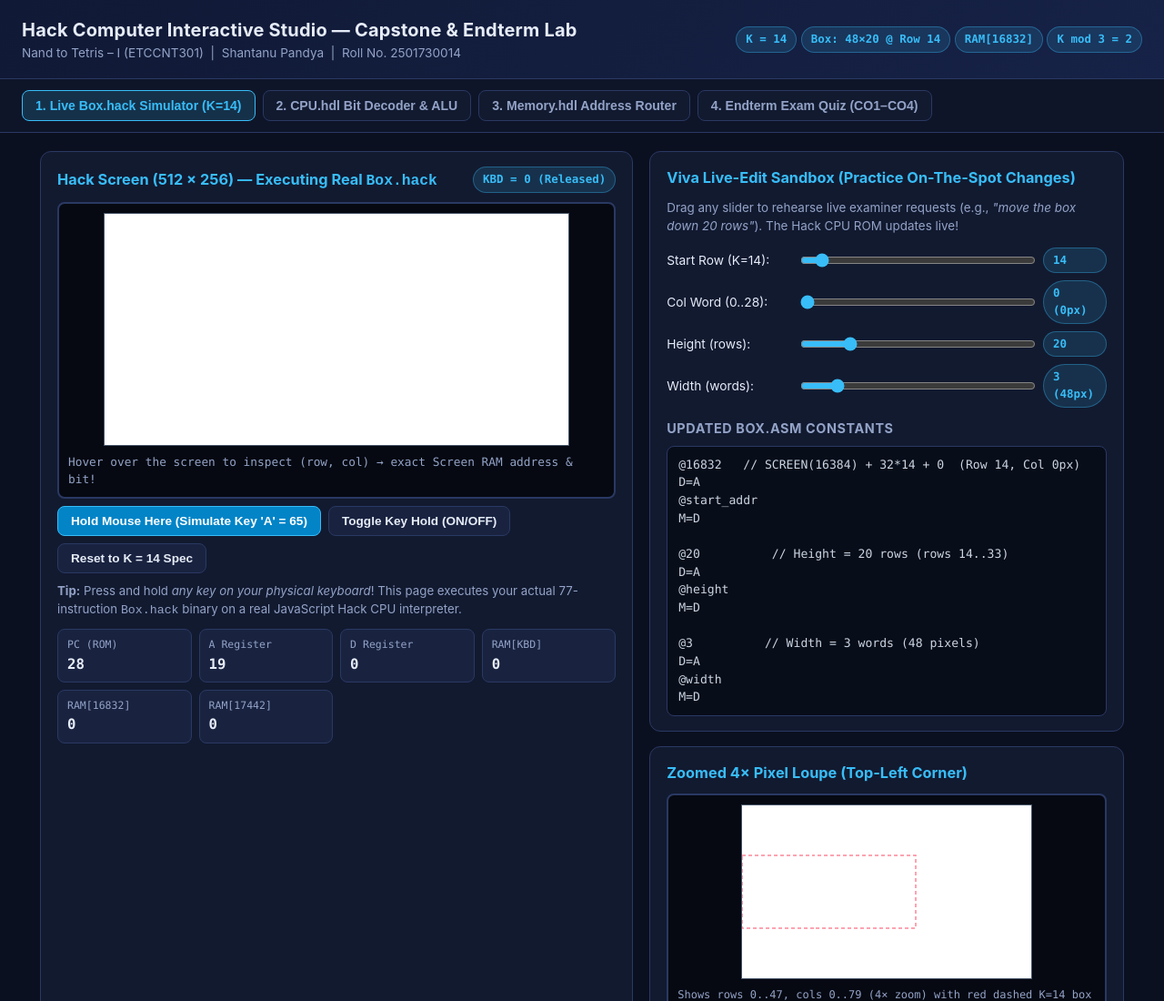
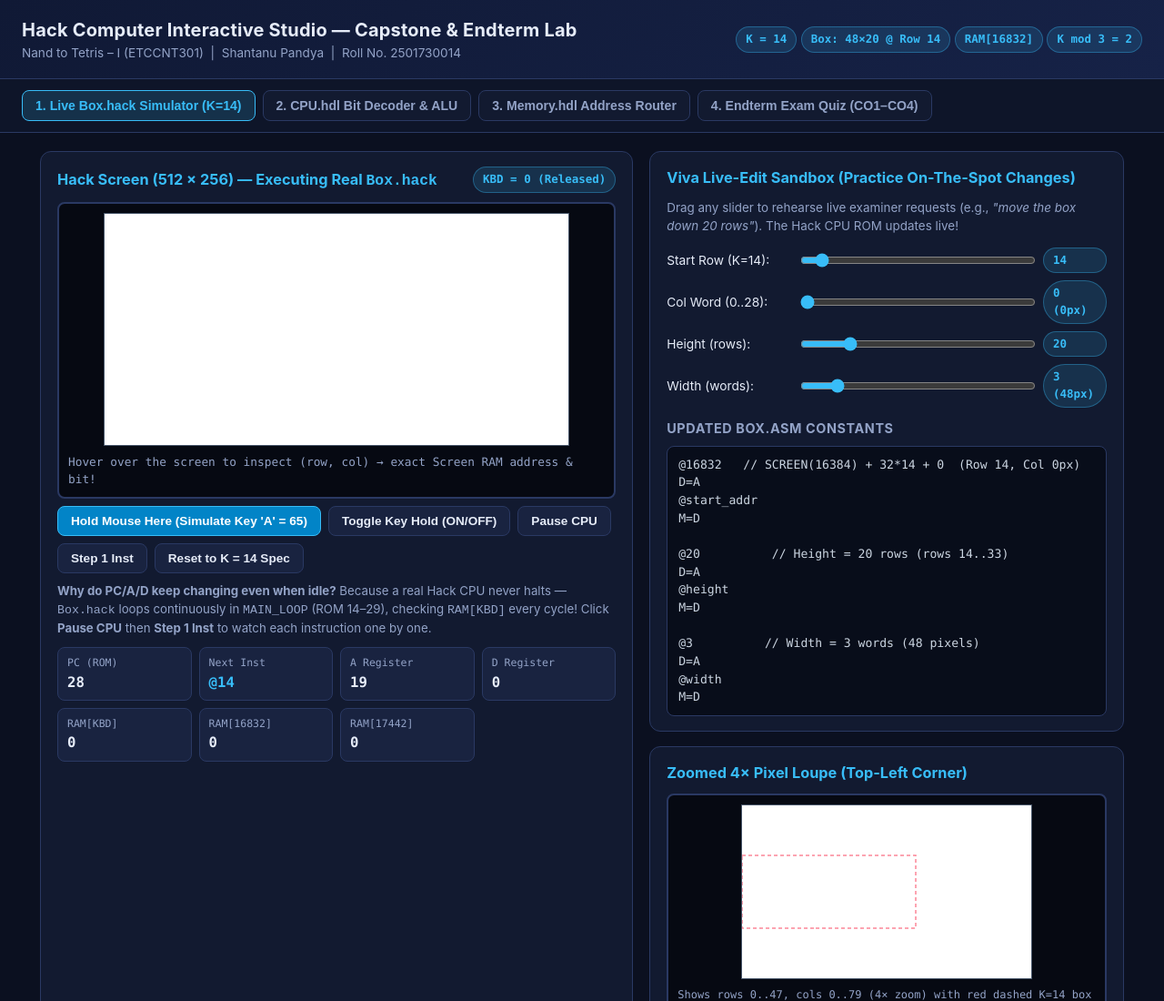
Before and after one commit to Programmer-Develops/CompBox, a plain HTML site: page study_guide/hack_visualizer.html in a window 1280 px wide. Shown: the top 1100 px of the page at 91% size. Drawn offline with Linux system fonts and the light colour scheme.

Commit message:
feat(study-guide): add Pause/Step-1-Inst debugger and release key on window blur

```diff
--- a/study_guide/hack_visualizer.html
+++ b/study_guide/hack_visualizer.html
@@ -326,13 +326,16 @@
             Hold Mouse Here (Simulate Key 'A' = 65)
           </button>
           <button class="btn" id="toggleKeyBtn" onclick="toggleLatchKey()">Toggle Key Hold (ON/OFF)</button>
+          <button class="btn" id="pauseBtn" onclick="togglePause()">Pause CPU</button>
+          <button class="btn" onclick="singleStep()">Step 1 Inst</button>
           <button class="btn" onclick="resetBoxK14()">Reset to K = 14 Spec</button>
         </div>
         <p style="font-size:0.83rem;color:var(--muted);margin:10px 0 0;">
-          <strong>Tip:</strong> Press and hold <em>any key on your physical keyboard</em>! This page executes your actual 77-instruction <code>Box.hack</code> binary on a real JavaScript Hack CPU interpreter.
+          <strong>Why do PC/A/D keep changing even when idle?</strong> Because a real Hack CPU never halts — <code>Box.hack</code> loops continuously in <code>MAIN_LOOP</code> (ROM 14&ndash;29), checking <code>RAM[KBD]</code> every cycle! Click <strong>Pause CPU</strong> then <strong>Step 1 Inst</strong> to watch each instruction one by one.
         </p>
         <div class="stat-grid">
           <div class="stat"><div class="label">PC (ROM)</div><div class="val" id="stPC">0</div></div>
+          <div class="stat"><div class="label">Next Inst</div><div class="val" id="stInst" style="color:var(--accent)">@16832</div></div>
           <div class="stat"><div class="label">A Register</div><div class="val" id="stA">0</div></div>
           <div class="stat"><div class="label">D Register</div><div class="val" id="stD">0</div></div>
           <div class="stat"><div class="label">RAM[KBD]</div><div class="val" id="stKBD">0</div></div>
@@ -575,9 +578,23 @@ function renderScreen() {
   loupeCtx.setLineDash([]);
 }
 
+let cpuPaused = false;
+
+function disassemble(inst) {
+  if ((inst & 0x8000) === 0) return '@' + (inst & 0x7FFF);
+  const compKey = ((inst >> 6) & 0x7F).toString(2).padStart(7, '0');
+  const dVal = (inst >> 3) & 0x7;
+  const jVal = inst & 0x7;
+  const dStr = DEST_REV[dVal] ? DEST_REV[dVal] + '=' : '';
+  const cStr = COMP_REV[compKey] || '?';
+  const jStr = JUMP_REV[jVal] ? ';' + JUMP_REV[jVal] : '';
+  return dStr + cStr + jStr;
+}
+
 function updateStats() {
   const kbd = ram[24576];
   document.getElementById('stPC').textContent = pc;
+  document.getElementById('stInst').textContent = disassemble(rom[pc] || 0);
   document.getElementById('stA').textContent = regA;
   document.getElementById('stD').textContent = regD;
   document.getElementById('stKBD').textContent = kbd;
@@ -586,6 +603,21 @@ function updateStats() {
   const badge = document.getElementById('kbdBadge');
   badge.textContent = kbd ? `KBD = ${kbd} (KEY PRESSED)` : 'KBD = 0 (Released)';
   badge.style.color = kbd ? '#34d399' : '#38bdf8';
+}
+
+function togglePause() {
+  cpuPaused = !cpuPaused;
+  const btn = document.getElementById('pauseBtn');
+  btn.textContent = cpuPaused ? 'Resume CPU' : 'Pause CPU';
+  btn.classList.toggle('active-key', cpuPaused);
+}
+
+function singleStep() {
+  if (!cpuPaused) togglePause();
+  ram[24576] = physicalKey || virtualKey || latchedKey;
+  stepCPU();
+  renderScreen();
+  updateStats();
 }
 
 function setVirtualKey(k) {
@@ -601,6 +633,7 @@ window.addEventListener('keydown', e => {
   physicalKey = e.key.length === 1 ? e.key.charCodeAt(0) : (e.keyCode || 32);
 });
 window.addEventListener('keyup', () => { physicalKey = 0; });
+window.addEventListener('blur', () => { physicalKey = 0; virtualKey = 0; });
 
 scrCanvas.addEventListener('mousemove', e => {
   const rect = scrCanvas.getBoundingClientRect();
@@ -660,7 +693,9 @@ function resetBoxK14() {
 
 function animLoop() {
   ram[24576] = physicalKey || virtualKey || latchedKey;
-  for (let i = 0; i < 2000; i++) stepCPU();
+  if (!cpuPaused) {
+    for (let i = 0; i < 2000; i++) stepCPU();
+  }
   renderScreen();
   updateStats();
   requestAnimationFrame(animLoop);
```
